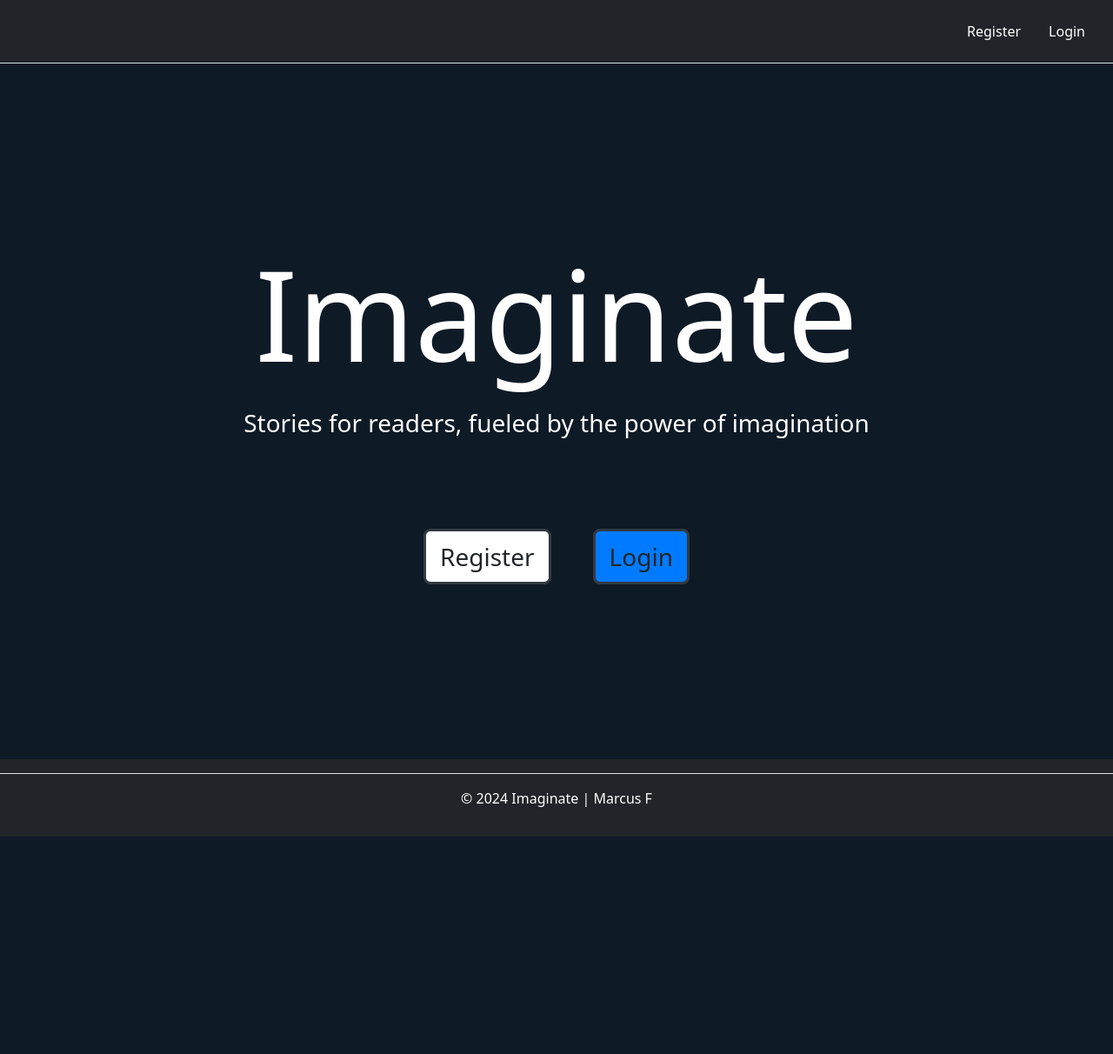
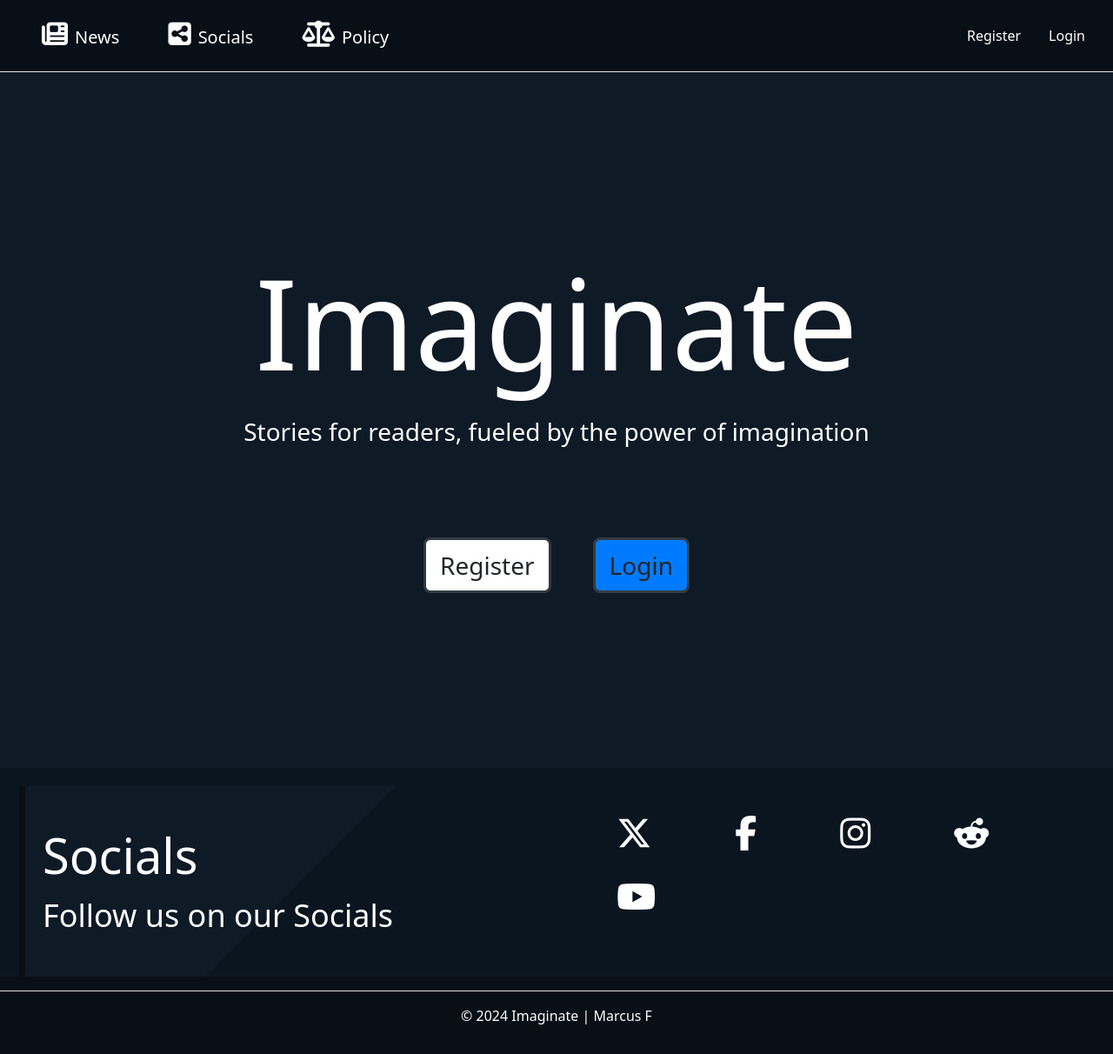
Before and after one commit to MarcusFDev/imaginate-project4, a Django app: page / in a window 1280 px wide. Shown: the whole page at 87% size. Before the commit the page ends 962 px from the top, so only its background shows below. Run offline with Django 4.2, Linux system fonts and the light colour scheme; some libraries are stand-ins or nearby versions.

Commit message:
Add: Styled socials on home_page.html file.

```diff
--- a/accounts/templates/home/home_page.html
+++ b/accounts/templates/home/home_page.html
@@ -4,17 +4,26 @@
 {% block content %}
 
 {% block header %}
-<header class="container-fluid px-3 py-3 text-bg-dark border-bottom">
+<header class="container-fluid px-3 py-3 nav-bg border-bottom">
     <div class="row justify-content-between align-items-center">
 
         <!-- Navigation Links -->
-        <nav class="col-lg d-flex justify-content-end align-items-center">
-            <ul class="nav">
+        <nav class="col-lg d-flex justify-content-between align-items-center">
+            <ul class="nav d-flex align-items-center">
+                <li class="nav-item d-flex align-items-center ps-3 pe-4 fs-5"><a href="/"
+                        class="nav-link text-white underline">
+                        <i class="fa-solid fa-newspaper icon-bg pe-2"></i><span class="mb-3">News</span></a></li>
+                <li class="nav-item pe-4 fs-5"><a href="#home-socials" class="nav-link text-white underline">
+                        <i class="fa-solid fa-square-share-nodes icon-bg pe-2"></i>Socials</a></li>
+                <li class="nav-item pe-4 fs-5"><a href="/" class="nav-link text-white underline">
+                        <i class="fa-solid fa-scale-balanced icon-bg pe-2"></i>Policy</a></li>
+            </ul>
+            <ul class="nav d-flex">
                 <li class="nav-item">
                     <form method="post" action="{% url 'account_signup' %}">
                         {% csrf_token %}
                         <button type="submit"
-                            class="nav-link text-white d-flex flex-column align-items-center {% if request.path == signup_url %}active{% endif %}"
+                            class="nav-link text-white d-flex flex-column align-items-center underline {% if request.path == signup_url %}active{% endif %}"
                             aria-current="page">
                             Register
                         </button>
@@ -25,7 +34,7 @@
                     <form method="post" action="{% url 'account_login' %}">
                         {% csrf_token %}
                         <button type="submit"
-                            class="nav-link text-white d-flex flex-column align-items-center {% if request.path == login_url %}active{% endif %}"
+                            class="nav-link text-white d-flex flex-column align-items-center underline {% if request.path == login_url %}active{% endif %}"
                             aria-current="page">
                             Login
                         </button>
@@ -74,11 +83,40 @@
             </div>
         </div>
     </section>
+    <section id="home-socials" class="row d-flex text-white social-section justify-content-center">
+        <div class="d-flex w-100">
+            <div class="d-flex border-left social-dividers flex-column justify-content-center w-50">
+                <h2>Socials</h2>
+                <p>Follow us on our Socials</p>
+            </div>
+
+            <div class="w-50 d-flex justify-content-start align-items-center">
+
+                <ul class="nav d-flex mb-3 px-3 py-4">
+                    <li class="nav-item d-flex"><a href="https://x.com" target="_blank"
+                            class="nav-link px-5 pb-4 text-body-secondary">
+                            <i class="fa-brands fa-x-twitter fa-3x text-white icon-bg fs-1"></i></a></li>
+                    <li class="nav-item"><a href="https://www.facebook.com" target="_blank"
+                            class="nav-link px-5 text-body-secondary">
+                            <i class="fa-brands fa-facebook-f fa-3x text-white icon-bg fs-1"></i></a></li>
+                    <li class="nav-item"><a href="https://www.instagram.com" target="_blank"
+                            class="nav-link px-5 text-body-secondary">
+                            <i class="fa-brands fa-instagram fa-3x text-white icon-bg fs-1"></i></a></li>
+                    <li class="nav-item"><a href="https://www.reddit.com" target="_blank"
+                            class="nav-link px-5 text-body-secondary">
+                            <i class="fa-brands fa-reddit-alien fa-3x text-white icon-bg fs-1"></i></a></li>
+                    <li class="nav-item"><a href="https://www.youtube.com" target="_blank"
+                            class="nav-link px-5 text-body-secondary">
+                            <i class="fa-brands fa-youtube fa-3x text-white icon-bg fs-1"></i></a></li>
+                </ul>
+            </div>
+        </div>
+    </section>
 </main>
 {% endblock main %}
 
 {% block footer %}
-<footer class="py-3 mt-auto text-bg-dark footer">
+<footer class="py-3 mt-auto nav-bg footer">
     <div class="container-fluid">
         <div class="row justify-content-center">
             <div class="border-bottom"></div>
@@ -93,4 +131,5 @@
 {% block bodyscripts %}
 <script src="https://code.jquery.com/jquery-3.6.0.min.js"></script>
 <script src="{% static 'js/script.js' %}"></script>
+<script src="https://kit.fontawesome.com/ca4eb2dde7.js" crossorigin="anonymous"></script>
 {% endblock bodyscripts %}
--- a/static/css/style.css
+++ b/static/css/style.css
@@ -6,6 +6,16 @@
 
 .icon-bg {
     font-size: 150%;
+}
+
+.underline:hover {
+    text-decoration: underline;
+    text-decoration-thickness: 2px;
+    text-underline-offset: 15px;
+}
+
+.border-left {
+    border-left: 7px solid #080F17;
 }
 
 .link-yellow:hover {
@@ -38,6 +48,7 @@
     transition: background-color 0.3s, color 0.3s;
 }
 
+/* Large Margin-left */
 .ml-lg {
     margin-left: 700px;
 }
@@ -85,6 +96,9 @@
     margin-bottom: 10px;
 }
 
+
+
+
 /* ------------------------------------------------->  Navbar styles */
 
 .offcanvas-body #nav-home-mobile, #nav-stories-mobile, #nav-profile-mobile {
@@ -104,6 +118,12 @@
 #nav-profile-mobile {
     background-color: #cff4fc;
 }
+
+.nav-bg {
+    background-color: #080F17;
+}
+
+/* Navbar Icon animations */
 
 @keyframes icon-beat {
     0%, 100% {
@@ -164,6 +184,32 @@
 
 }
 
+.social-section {
+    min-height: 30vh;
+    background-color: #0b151f;
+}
+
+.social-section h2 {
+    font-size: 3.5rem;
+}
+
+.social-section p {
+    font-size: 2.25rem;
+}
+
+.social-dividers {
+    height: 100%;
+    background: linear-gradient(135deg, #0e1a26 50%, #0b151f 50%);
+    padding: 20px;
+    margin-top: 20px;
+    margin-left: 10px;
+    margin-bottom: 20px;
+  }
+
+  section.row {
+    background-color: #0b151f;
+  }
+
 /* ------------------------------------------------->  (768px to 1200px) Device styles */
 @media (max-width: 1200px) {
     .ml-lg {
```
Also changed, not shown: 1 other file.
